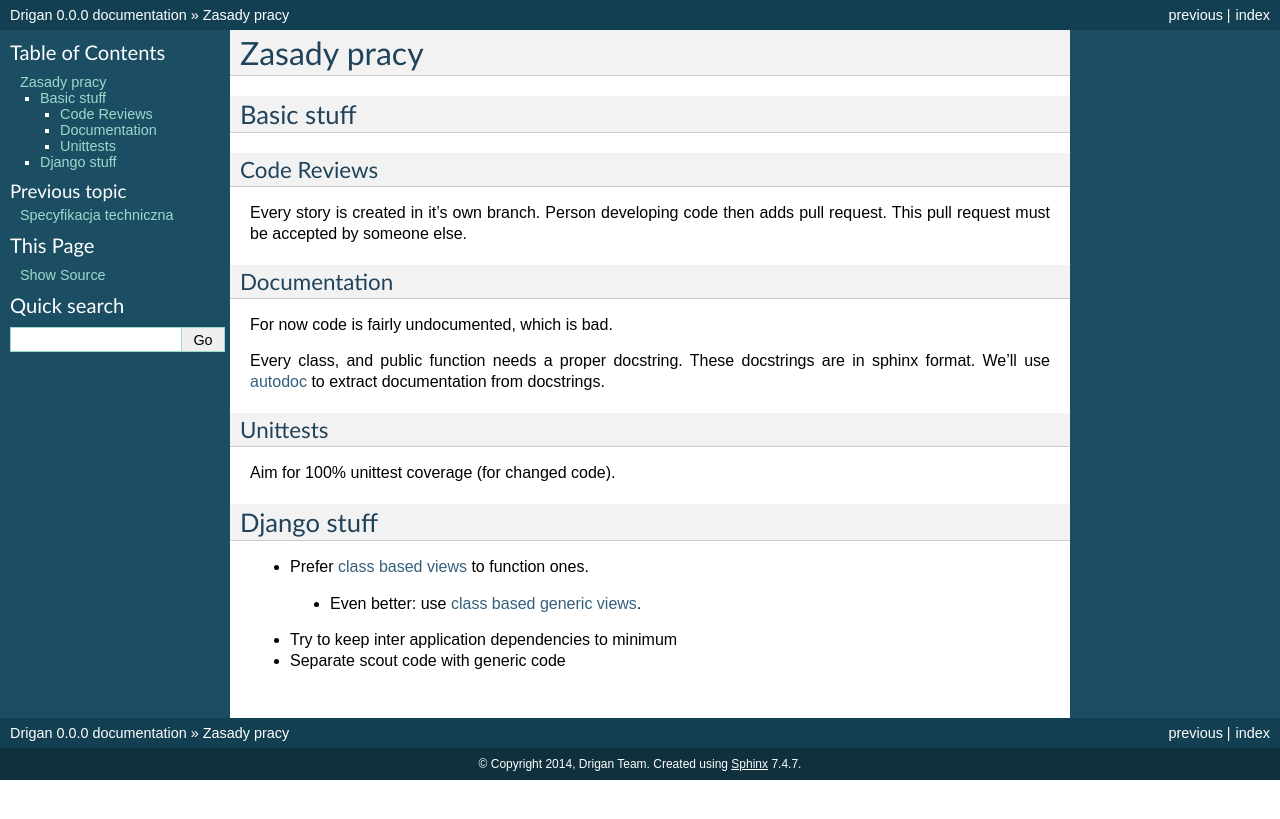
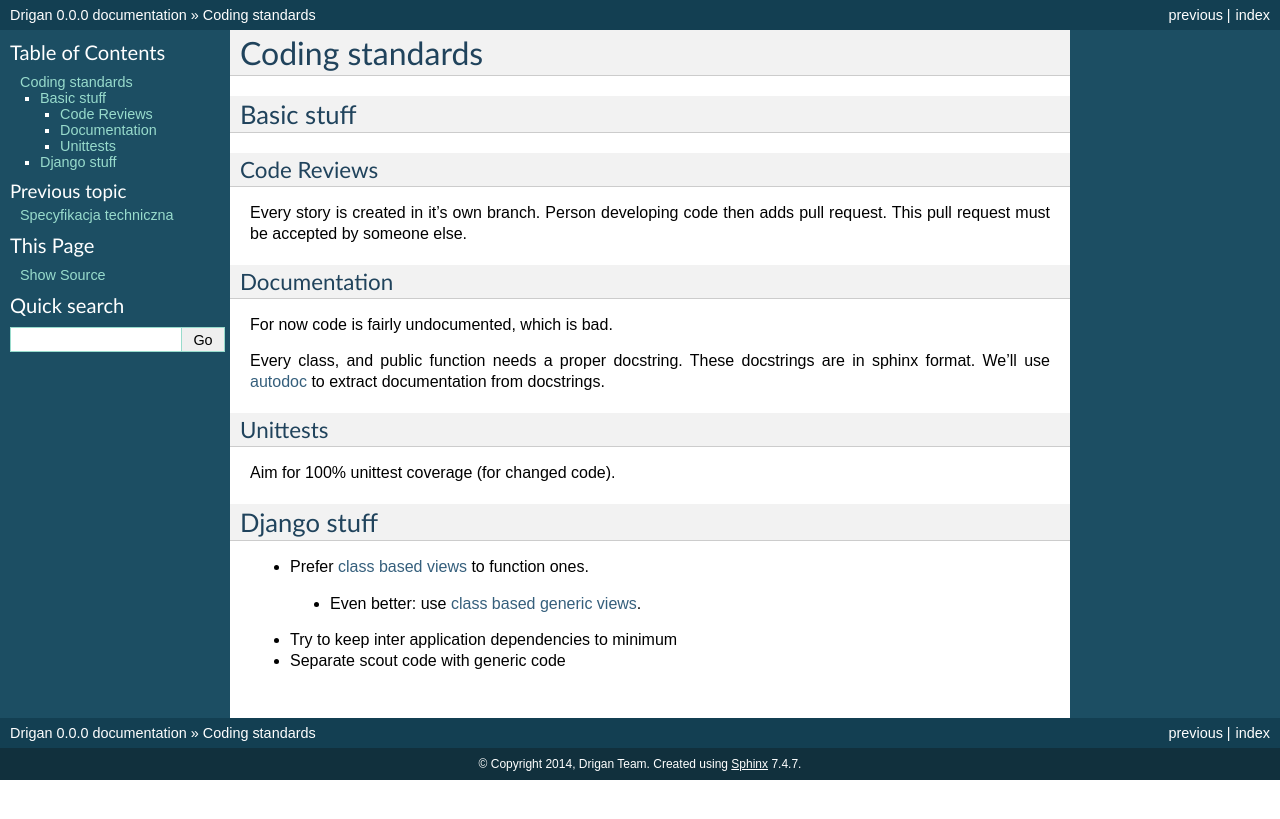
Before and after one commit to wnt-zhp/drigan, a Sphinx documentation site: the page built from docs/design/coding-standards.rst, in a window 1280 px wide. Shown: the top 819 px of the page. Built offline with Sphinx 7.4.7, drawn with Linux system fonts in a browser that asks for light colours.

Commit message:
Coding standards

```diff
--- a/docs/design/coding-standards.rst
+++ b/docs/design/coding-standards.rst
@@ -1,5 +1,5 @@
-Zasady pracy
-============
+Coding standards
+================
 
 Basic stuff
 -----------
```
